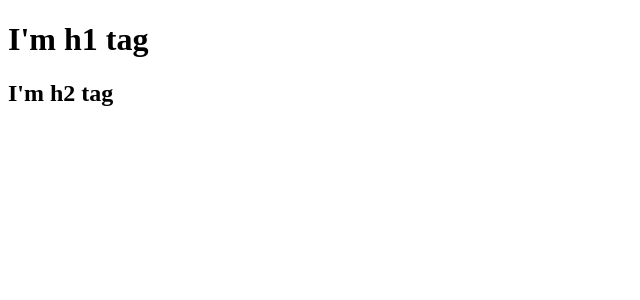
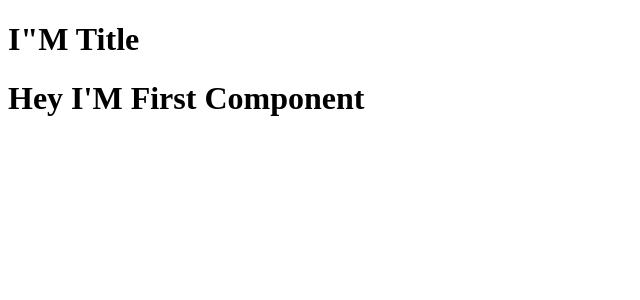
Before and after one commit to Gaushi1999/namaste-react, a React (Vite) app: page / in a window 1280 px wide. Shown: the top 300 px of the page, without its empty margins (0-640 px from the left). Built offline with nearby package versions, Linux system fonts and the light colour scheme.

Commit message:
JSX, component etc

```diff
--- a/App.js
+++ b/App.js
@@ -1,3 +1,21 @@
-const heading = React.createElement("h1", { id: "heading" , className: "classOne" }, "Hello world using react cdn");
-const root = ReactDOM.createRoot(document.getElementById('root'));
-root.render(heading);
+// const heading = React.createElement("h1", { id: "heading" , className: "classOne" }, "Hello world using react cdn");
+// const root = ReactDOM.createRoot(document.getElementById('root'));
+// root.render(heading);
+
+import React from 'react';
+import ReactDOM from 'react-dom/client';
+
+const TitleComponent = () => (
+    <h1>I"M Title </h1>
+)
+
+const FirstComponent = () => (
+  <div>
+    <TitleComponent />
+    <h1 className="heading">Hey I'M First Component</h1>
+  </div>
+);
+
+const root = ReactDOM.createRoot(document.getElementById("root"));
+
+root.render(<FirstComponent />);
--- a/index.html
+++ b/index.html
@@ -9,6 +9,6 @@
 <body>
     <div id="root"></div>
 
-    <script type="module" src="./domStructureUsingReact.js"></script>
+    <script type="module" src="./App.js"></script>
 </body>
 </html>
--- a/package.json
+++ b/package.json
@@ -3,6 +3,8 @@
   "version": "1.0.0",
   "description": "hoooooooooooo",
   "scripts": {
+    "start": "parcel index.html",
+    "build": "parcel build index.html",
     "test": "jest"
   },
   "repository": {
```
